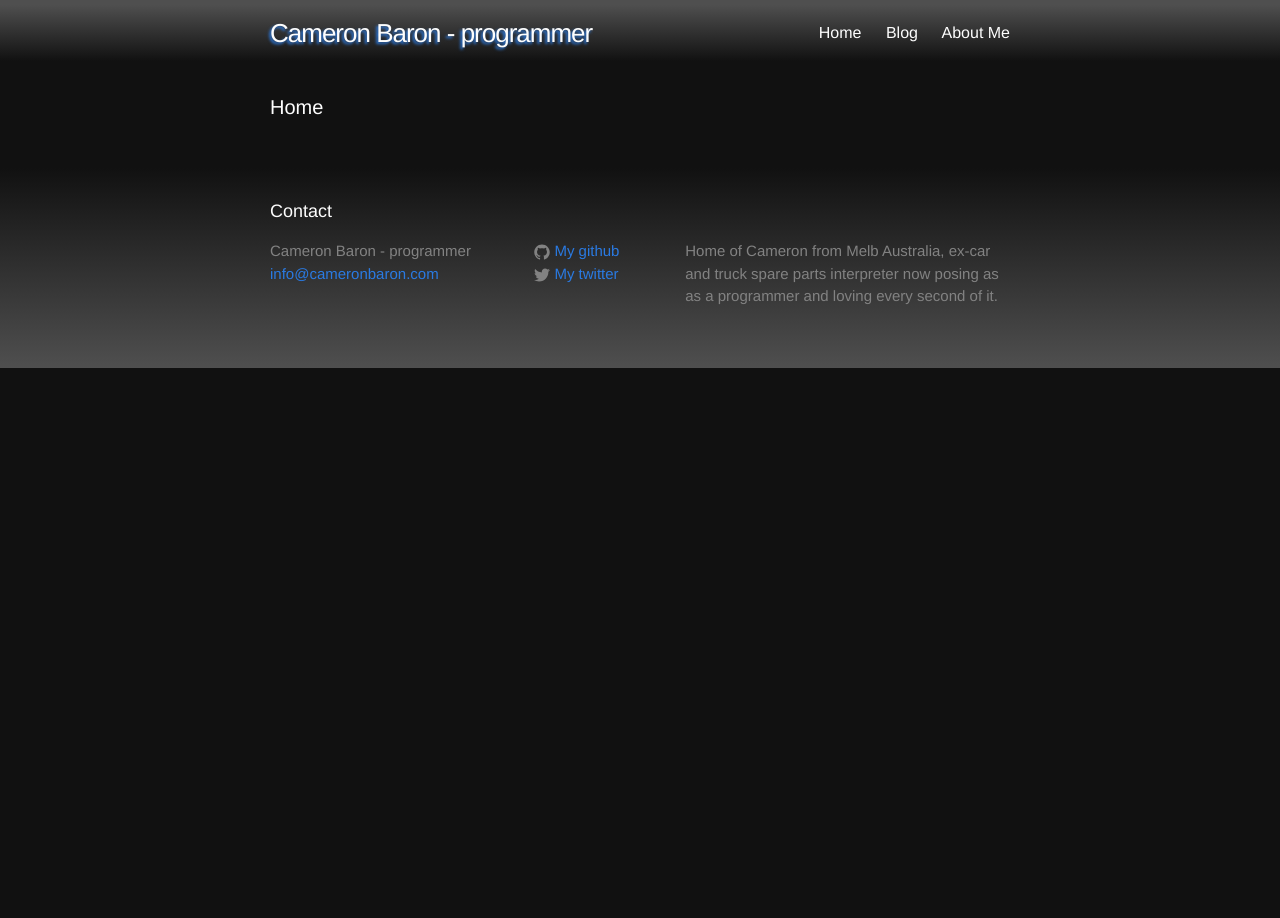
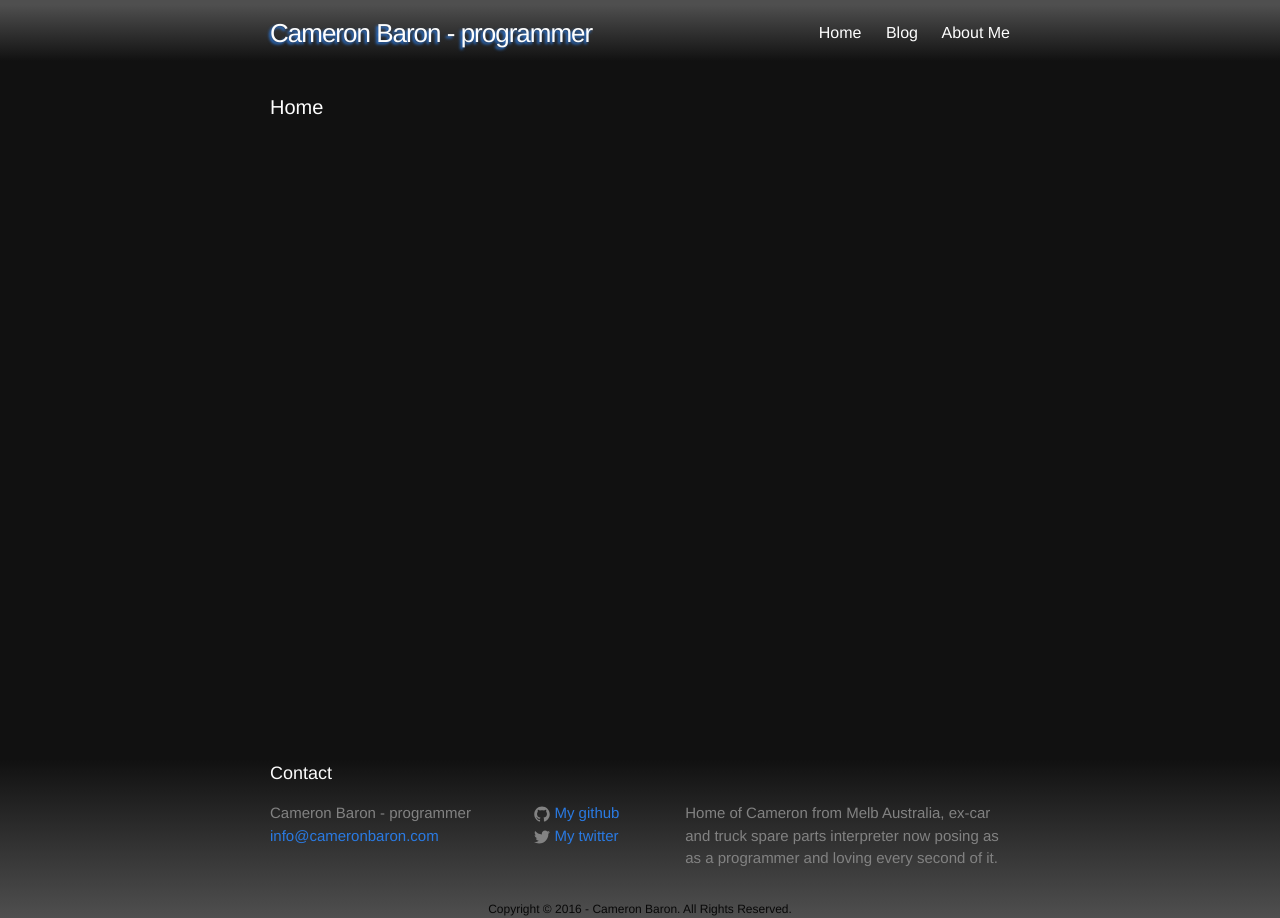
Before and after one commit to CameronBaron/CameronBaron.github.io, a Jekyll site: the page built from index.html, in a window 1280 px wide. Built offline with Jekyll 4.4.1, drawn with Linux system fonts in a browser that asks for light colours.

Commit message:
Added a sub footer for copyright info and finally got the footer to stay at bottom of page thanks to mzelenko.com!

```diff
--- a/_config.yml
+++ b/_config.yml
@@ -17,6 +17,7 @@ twitter_username: Bamran86
 github_username:  CameronBaron
 youtube_username:
 linkedin_username:
+copyright: Copyright &copy; 2016 - Cameron Baron. All Rights Reserved.
 
 # Build settings
 markdown: kramdown
--- /dev/null
+++ b/_includes/foot.html
@@ -0,0 +1,7 @@
+<foot class="site-foot">
+
+  <div class="wrapper">
+	{{site.copyright}}
+	</div>
+
+</foot>
--- a/_includes/footer.html
+++ b/_includes/footer.html
@@ -44,7 +44,7 @@
         <p>{{ site.description }}</p>
       </div>
     </div>
-
+    {% include foot.html %}
   </div>
 
 </footer>
--- a/_sass/_layout.scss
+++ b/_sass/_layout.scss
@@ -109,11 +109,21 @@
 /**
  * Site footer
  */
+.site-foot {
+    text-align: center;
+    position: relative;
+    font-size: 12px;
+    width: 100%;
+    overflow: hidden;
+    opacity: 0.90;
+    color: black;
+    border-top: 2px solid #30231d;
+}
+
 .site-footer {
     border-top: 1px solid $background-color;
     background: $grey-color-dark;
     background: -webkit-linear-gradient($background-color, $grey-color-dark);
-    padding: $spacing-unit 0;
     bottom: 0;
 }
 
@@ -184,6 +194,7 @@
  */
 .page-content {
     padding: $spacing-unit 0;
+    min-height: 70.8vh;
 }
 
 .page-heading {
```
Also changed, not shown: _layouts/default.html (line endings or trailing spaces).
